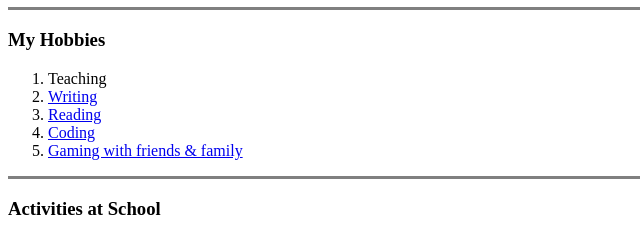
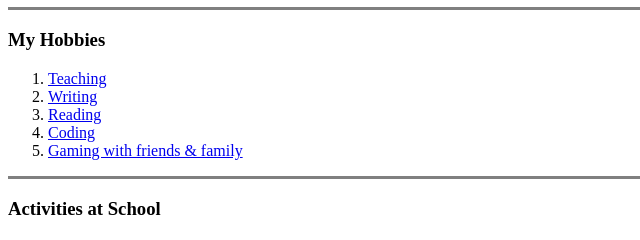
Before and after one commit to 2Cody/project-cv, a plain HTML site: page index.html in a window 1280 px wide. Shown: the part 557-797 px from the top of the page, 0-640 px from the left. Drawn offline with Linux system fonts and the light colour scheme.

Commit message:
Update index.html

```diff
--- a/index.html
+++ b/index.html
@@ -29,7 +29,7 @@
   <hr size="3" noshade>
   <h3>My Hobbies</h3>
   <ol>
-    <li>Teaching</li>
+    <li><a href="https://classroom.google.com/">Teaching</a></li>
     <li><a href="https://www.pobble365.com">Writing</a></li>
     <li><a href="https://www.commonlit.org">Reading</a></li>
     <li><a href="https://www.udemy.com/course/the-complete-web-development-bootcamp/learn/lecture/12287450#overview">Coding</a></li>
```
